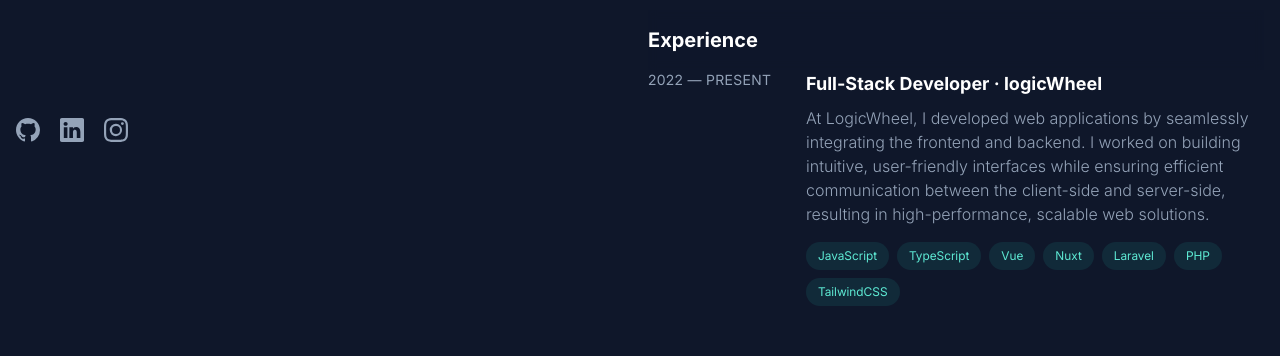
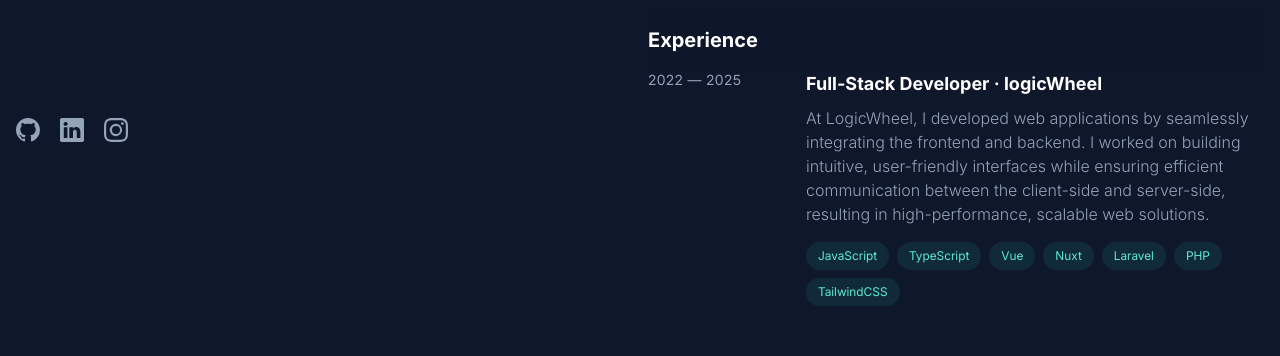
Before and after one commit to JabirWiz/protfolio, a Vue app: page /about in a window 1280 px wide. Shown: the part 562-918 px from the top of the page. Built offline with nearby package versions, Linux system fonts and the light colour scheme.

Commit message:
new updates

```diff
--- a/src/views/AboutView.vue
+++ b/src/views/AboutView.vue
@@ -94,7 +94,7 @@
               <li class="mb-12">
                 <a href="https://logicwheel.com/" target="_blank" class="grid gap-4 sm:grid-cols-8 group relative">
                   <div class="absolute -inset-x-4 -inset-y-4 -z-50 hidden rounded-md transition motion-reduce:transition-none lg:-inset-x-6 lg:block lg:group-hover:bg-slate-800/50 lg:group-hover:shadow-[inset_0_1px_0_0_rgba(148,163,184,0.1)] lg:group-hover:drop-shadow-lg"></div>
-                  <header class="tracking-wide sm:col-span-2 text-slate-400 text-sm">2022 — PRESENT</header>
+                  <header class="tracking-wide sm:col-span-2 text-slate-400 text-sm">2022 — 2025</header>
                   <div class="sm:col-span-6">
                     <h5 class="text-white font-Inter-bold text-lg group-hover:text-emerald-300 transition">Full-Stack Developer · logicWheel</h5>
                     <p class="font-Inter-light text-slate-400 mt-2">At LogicWheel, I developed web applications by seamlessly integrating the frontend and backend. I worked on building intuitive, user-friendly interfaces while ensuring efficient communication between the client-side and server-side, resulting in high-performance, scalable web solutions.</p>
```
